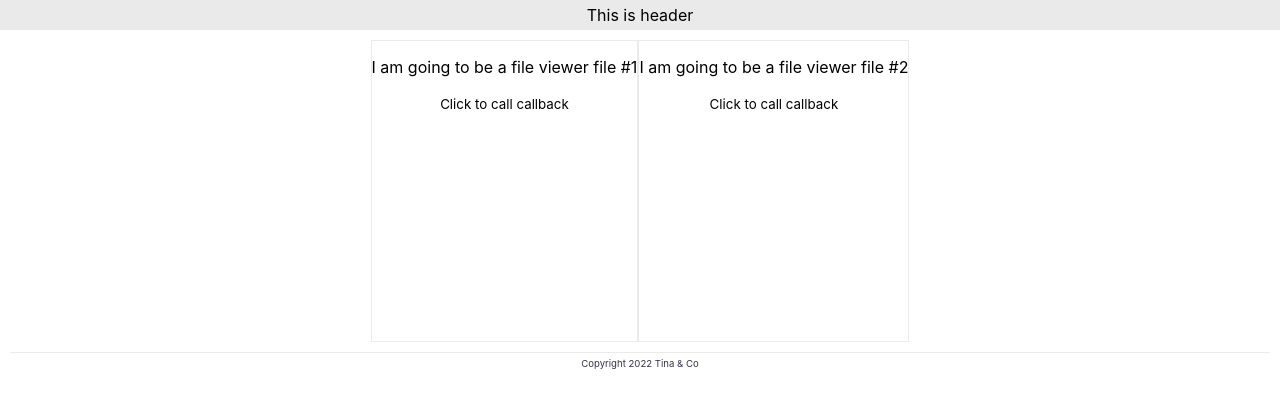
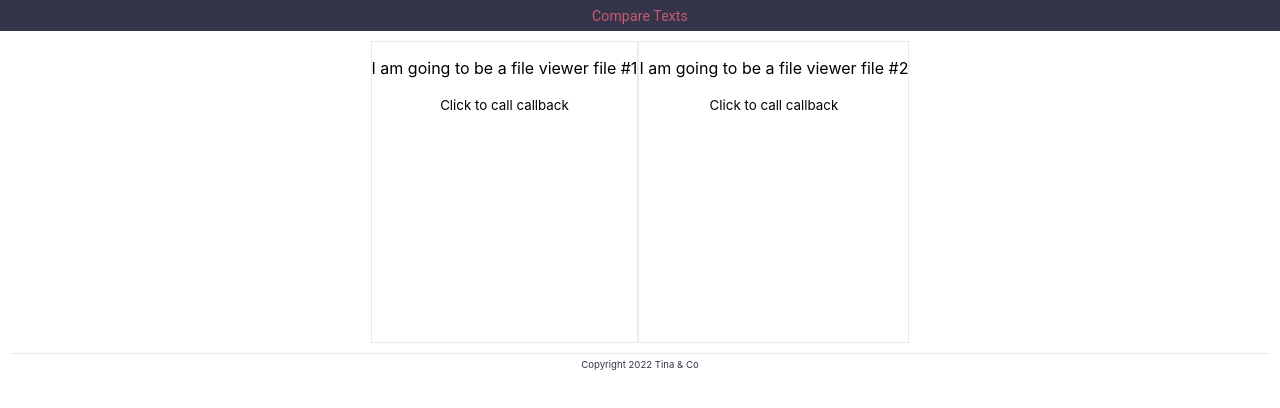
Before and after one commit to Tiinzzy/react-projects, a React (Create React App) app in the folder file-diff/: page / in a window 1280 px wide. Shown: the top 408 px of the page. Built offline with nearby package versions, Linux system fonts and the light colour scheme.

Commit message:
styled heather

```diff
--- a/file-diff/src/components/Header.js
+++ b/file-diff/src/components/Header.js
@@ -1,7 +1,13 @@
+import React from 'react';
+
+import Box from '@mui/material/Box';
+import Typography from '@mui/material/Typography';
+
+
 export default function Header(props) {
     return (
-        <div style={{ padding: 5, background: '#eaeaea', marginBottom: 10 }}>
-            This is header
-        </div>
+        <Box style={{ padding: 5, background: '#34344A', marginBottom: 10, color: '#CC5A71' }}>
+            <Typography variant="body2" component="body2" >Compare Texts</Typography>
+        </Box>
     );
 }
```
